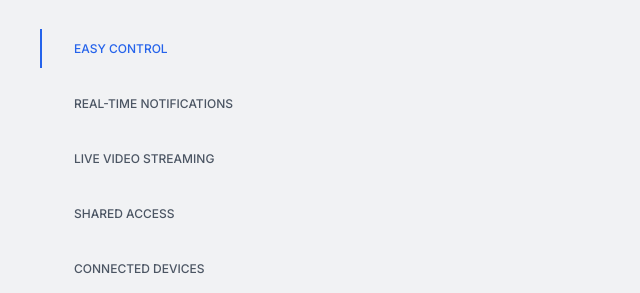
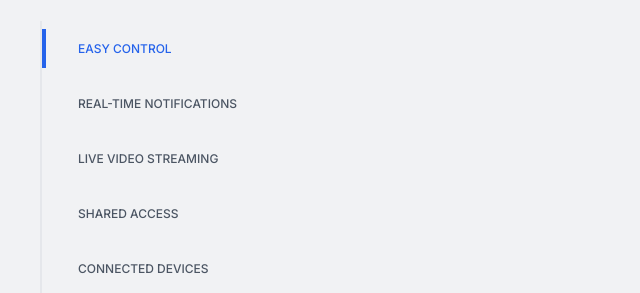
Before and after one commit to ggcldev/dtectr-v2.1, a website: page index.html in a window 1280 px wide. Shown: the part 3095-3388 px from the top of the page, 0-640 px from the left. Drawn offline with nearby package versions, Linux system fonts and the light colour scheme; a web font is replaced by a local one.

Commit message:
Added border left

```diff
--- a/index.html
+++ b/index.html
@@ -544,13 +544,13 @@
 							</div>
 							<!-- Side tabs navigation -->
 							<ul
-								class="nav nav-tabs flex flex-col flex-wrap list-none border-b-0 pl-0 mr-4"
+								class="nav nav-tabs flex flex-col flex-wrap list-none border-b-0 pl-0 mr-4 border-l-2"
 								id="tabs-tabVertical"
 								role="tablist">
 								<li class="nav-item" role="presentation">
 									<a
 										href="#tabs-nav-1"
-										class="nav-link block font-medium text-xs leading-tight uppercase border-x-0 border-t-0 border-l-2 border-transparent px-8 py-3 my-2 hover:border-transparent hover:bg-gray-100 focus:border-transparent active"
+										class="nav-link block font-medium text-xs leading-tight uppercase border-x-0 border-t-0 border-l-4 border-transparent px-8 py-3 my-2 hover:border-transparent hover:bg-gray-100 focus:border-transparent active"
 										id="tabs-one-tabVertical"
 										data-bs-toggle="pill"
 										data-bs-target="#tabs-nav-1"
@@ -563,7 +563,7 @@
 								<li class="nav-item" role="presentation">
 									<a
 										href="#tabs-navs-2"
-										class="nav-link block font-medium text-xs leading-tight uppercase border-x-0 border-t-0 border-l-2 border-transparent px-8 py-3 my-2 hover:border-transparent hover:bg-gray-100 focus:border-transparent"
+										class="nav-link block font-medium text-xs leading-tight uppercase border-x-0 border-t-0 border-l-4 border-transparent px-8 py-3 my-2 hover:border-transparent hover:bg-gray-100 focus:border-transparent"
 										id="tabs-two-tabVertical"
 										data-bs-toggle="pill"
 										data-bs-target="#tabs-navs-2"
@@ -576,7 +576,7 @@
 								<li class="nav-item" role="presentation">
 									<a
 										href="#tabs-nav-3"
-										class="nav-link block font-medium text-xs leading-tight uppercase border-x-0 border-t-0 border-l-2 border-transparent px-8 py-3 my-2 hover:border-transparent hover:bg-gray-100 focus:border-transparent"
+										class="nav-link block font-medium text-xs leading-tight uppercase border-x-0 border-t-0 border-l-4 border-transparent px-8 py-3 my-2 hover:border-transparent hover:bg-gray-100 focus:border-transparent"
 										id="tabs-three-tabVertical"
 										data-bs-toggle="pill"
 										data-bs-target="#tabs-nav-3"
@@ -589,7 +589,7 @@
 								<li class="nav-item" role="presentation">
 									<a
 										href="#tabs-nav-4"
-										class="nav-link block font-medium text-xs leading-tight uppercase border-x-0 border-t-0 border-l-2 border-transparent px-8 py-3 my-2 hover:border-transparent hover:bg-gray-100 focus:border-transparent"
+										class="nav-link block font-medium text-xs leading-tight uppercase border-x-0 border-t-0 border-l-4 border-transparent px-8 py-3 my-2 hover:border-transparent hover:bg-gray-100 focus:border-transparent"
 										id="tabs-four-tabVertical"
 										data-bs-toggle="pill"
 										data-bs-target="#tabs-nav-4"
@@ -602,7 +602,7 @@
 								<li class="nav-item" role="presentation">
 									<a
 										href="#tabs-nav-5"
-										class="nav-link block font-medium text-xs leading-tight uppercase border-x-0 border-t-0 border-l-2 border-transparent px-8 py-3 my-2 hover:border-transparent hover:bg-gray-100 focus:border-transparent"
+										class="nav-link block font-medium text-xs leading-tight uppercase border-x-0 border-t-0 border-l-4 border-transparent px-8 py-3 my-2 hover:border-transparent hover:bg-gray-100 focus:border-transparent"
 										id="tabs-five-tabVertical"
 										data-bs-toggle="pill"
 										data-bs-target="#tabs-nav-5"
```
Also changed, not shown: css/style.css.
